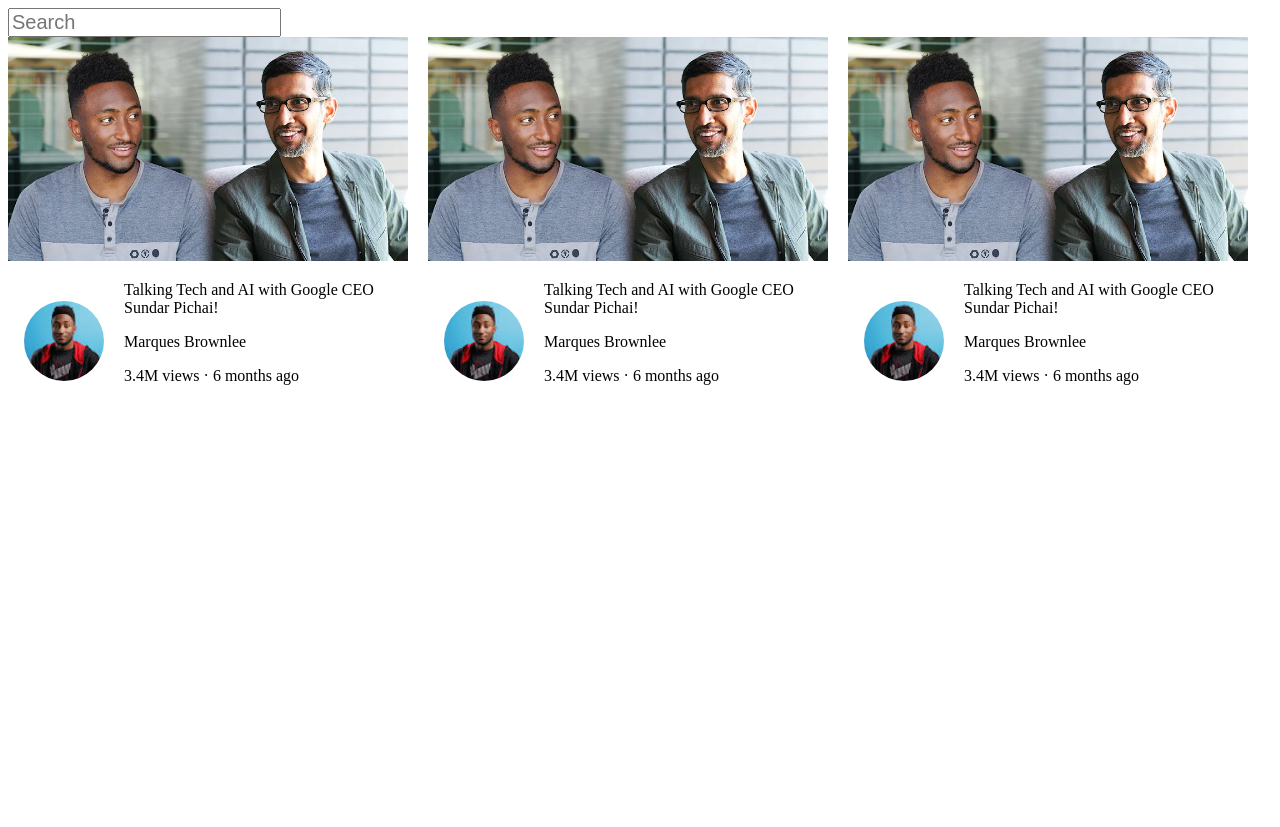
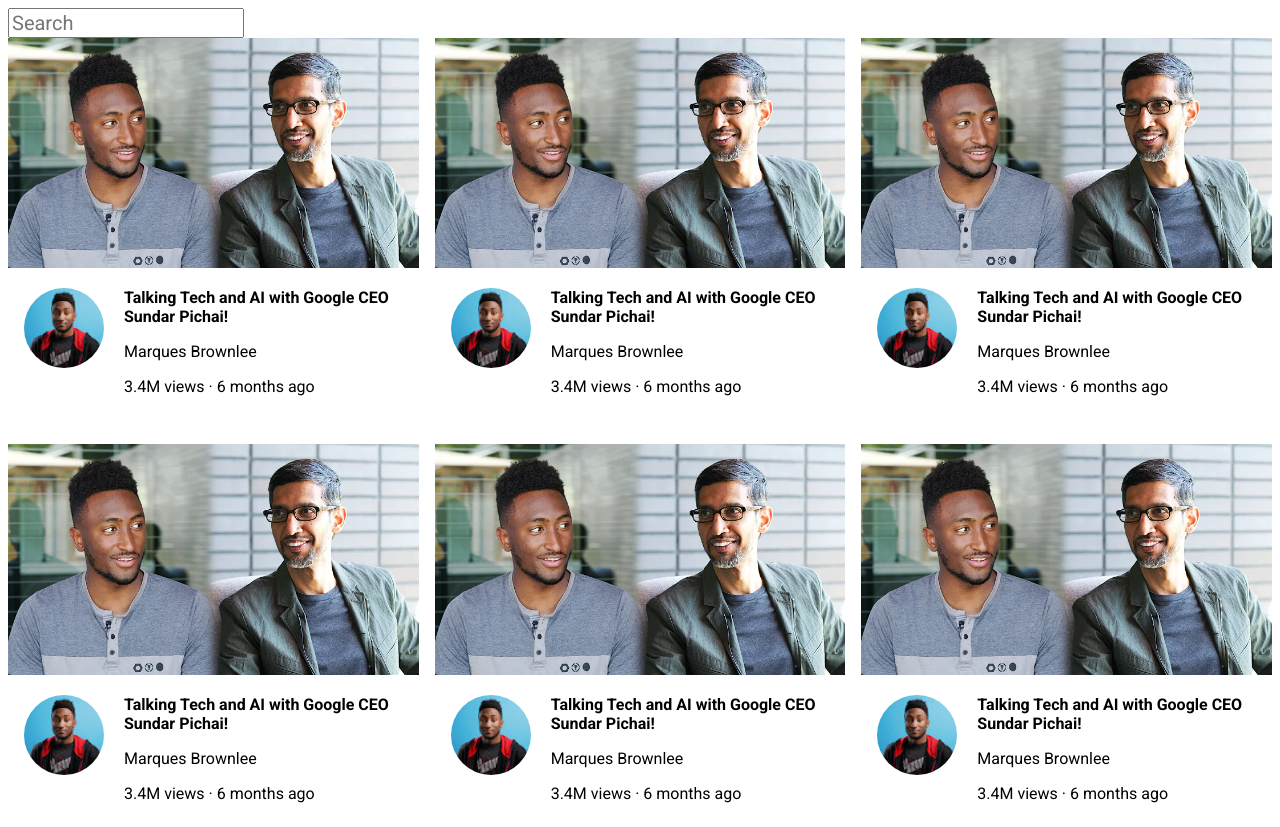
Before and after one commit to JeevanSadalge2020/HTML-CSS, a plain HTML site: page YouTube/index.html in a window 1280 px wide. Before the commit the page ends 800 px from the top, so only its background shows below. Drawn offline with Linux system fonts and the light colour scheme.

Commit message:
grid added

```diff
--- a/YouTube/css/styles.css
+++ b/YouTube/css/styles.css
@@ -1,12 +1,28 @@
+*{
+    font-family: 'Roboto', sans-serif;
+}
+
 #search-bar {
     display: block;
     font-size: 1.25rem;
 }
 
-.video {
-    margin-right: 1rem;
-    display: inline-block;
-    width: 400px;
+.main-grid{
+    display: grid;
+    grid-template-columns: repeat(3, 1fr);
+    column-gap: 1rem;
+    row-gap: 2rem;
+}
+
+.video{
+    display: flex;
+    flex-direction: column;
+    gap: 1rem;
+}
+
+.video-details {
+   display: grid;
+   grid-template-columns: 100px 1fr;
 }
 
 .video-thumbnail{
@@ -16,6 +32,11 @@
 .video-details-channel-pic,
 .video-details-text {
     display: inline-block;
+}
+
+.video-details-text-title{
+    font-weight: bold;
+    margin-top: 0;
 }
 
 .video-details-channel-pic img{
@@ -29,5 +50,4 @@
     text-align: left;
     margin-left: 1rem;
     margin-bottom: 0;
-    width: 250px;
 }
--- a/YouTube/index.html
+++ b/YouTube/index.html
@@ -3,53 +3,154 @@
   <head>
     <meta charset="UTF-8" />
     <meta name="viewport" content="width=device-width, initial-scale=1.0" />
+    <link rel="preconnect" href="https://fonts.googleapis.com" />
+    <link rel="preconnect" href="https://fonts.gstatic.com" crossorigin />
+    <link
+      href="https://fonts.googleapis.com/css2?family=Roboto:wght@400;700&display=swap"
+      rel="stylesheet"
+    />
     <link rel="stylesheet" href="css/styles.css" />
     <title>YouTube</title>
   </head>
   <body>
     <input type="text" name="search-bar" id="search-bar" placeholder="Search" />
+    <div class="main-grid">
       <div class="video">
-      <img src="./thumbnails/thumbnail-1.webp" alt="" class="video-thumbnail" />
+        <div>
+          <img
+            src="./thumbnails/thumbnail-1.webp"
+            alt=""
+            class="video-thumbnail"
+          />
+        </div>
         <div class="video-details">
           <div class="video-details-channel-pic">
-            <img src="./channel-pictures/channel-1.jpeg" alt="">
+            <img src="./channel-pictures/channel-1.jpeg" alt="" />
           </div>
           <div class="video-details-text">
             <p class="video-details-text-title">
               Talking Tech and AI with Google CEO Sundar Pichai!
             </p>
             <p class="video-details-text-author">Marques Brownlee</p>
-          <p class="video-details-text-stats">3.4M views &#183; 6 months ago</p>
+            <p class="video-details-text-stats">
+              3.4M views &#183; 6 months ago
+            </p>
           </div>
         </div>
       </div>
       <div class="video">
-      <img src="./thumbnails/thumbnail-1.webp" alt="" class="video-thumbnail" />
+        <div>
+          <img
+            src="./thumbnails/thumbnail-1.webp"
+            alt=""
+            class="video-thumbnail"
+          />
+        </div>
         <div class="video-details">
           <div class="video-details-channel-pic">
-            <img src="./channel-pictures/channel-1.jpeg" alt="">
+            <img src="./channel-pictures/channel-1.jpeg" alt="" />
           </div>
           <div class="video-details-text">
             <p class="video-details-text-title">
               Talking Tech and AI with Google CEO Sundar Pichai!
             </p>
             <p class="video-details-text-author">Marques Brownlee</p>
-          <p class="video-details-text-stats">3.4M views &#183; 6 months ago</p>
+            <p class="video-details-text-stats">
+              3.4M views &#183; 6 months ago
+            </p>
           </div>
         </div>
       </div>
       <div class="video">
-      <img src="./thumbnails/thumbnail-1.webp" alt="" class="video-thumbnail" />
+        <div>
+          <img
+            src="./thumbnails/thumbnail-1.webp"
+            alt=""
+            class="video-thumbnail"
+          />
+        </div>
         <div class="video-details">
           <div class="video-details-channel-pic">
-            <img src="./channel-pictures/channel-1.jpeg" alt="">
+            <img src="./channel-pictures/channel-1.jpeg" alt="" />
           </div>
           <div class="video-details-text">
             <p class="video-details-text-title">
               Talking Tech and AI with Google CEO Sundar Pichai!
             </p>
             <p class="video-details-text-author">Marques Brownlee</p>
-          <p class="video-details-text-stats">3.4M views &#183; 6 months ago</p>
+            <p class="video-details-text-stats">
+              3.4M views &#183; 6 months ago
+            </p>
+          </div>
+        </div>
+      </div>
+      <div class="video">
+        <div>
+          <img
+            src="./thumbnails/thumbnail-1.webp"
+            alt=""
+            class="video-thumbnail"
+          />
+        </div>
+        <div class="video-details">
+          <div class="video-details-channel-pic">
+            <img src="./channel-pictures/channel-1.jpeg" alt="" />
+          </div>
+          <div class="video-details-text">
+            <p class="video-details-text-title">
+              Talking Tech and AI with Google CEO Sundar Pichai!
+            </p>
+            <p class="video-details-text-author">Marques Brownlee</p>
+            <p class="video-details-text-stats">
+              3.4M views &#183; 6 months ago
+            </p>
+          </div>
+        </div>
+      </div>
+      <div class="video">
+        <div>
+          <img
+            src="./thumbnails/thumbnail-1.webp"
+            alt=""
+            class="video-thumbnail"
+          />
+        </div>
+        <div class="video-details">
+          <div class="video-details-channel-pic">
+            <img src="./channel-pictures/channel-1.jpeg" alt="" />
+          </div>
+          <div class="video-details-text">
+            <p class="video-details-text-title">
+              Talking Tech and AI with Google CEO Sundar Pichai!
+            </p>
+            <p class="video-details-text-author">Marques Brownlee</p>
+            <p class="video-details-text-stats">
+              3.4M views &#183; 6 months ago
+            </p>
+          </div>
+        </div>
+      </div>
+      <div class="video">
+        <div>
+          <img
+            src="./thumbnails/thumbnail-1.webp"
+            alt=""
+            class="video-thumbnail"
+          />
+        </div>
+        <div class="video-details">
+          <div class="video-details-channel-pic">
+            <img src="./channel-pictures/channel-1.jpeg" alt="" />
+          </div>
+          <div class="video-details-text">
+            <p class="video-details-text-title">
+              Talking Tech and AI with Google CEO Sundar Pichai!
+            </p>
+            <p class="video-details-text-author">Marques Brownlee</p>
+            <p class="video-details-text-stats">
+              3.4M views &#183; 6 months ago
+            </p>
+          </div>
         </div>
       </div>
     </div>
```
Also changed, not shown: YouTube/grid.html (added, +32 -0 lines). Lines whose indentation alone changed are shown as unchanged.
